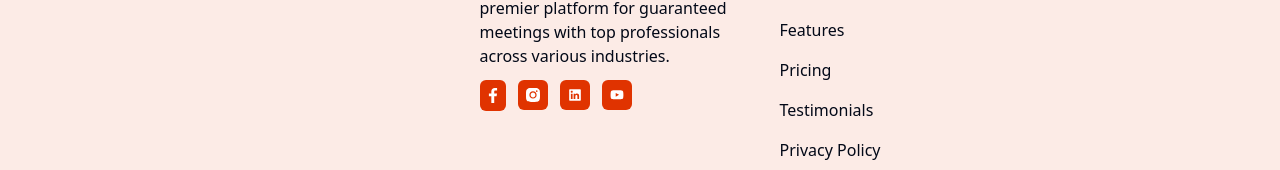
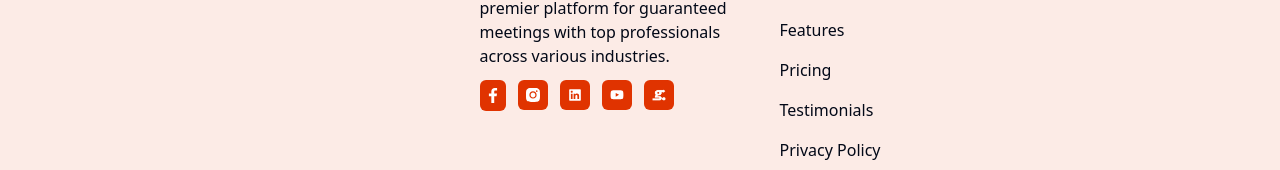
Before and after one commit to Phani385/goformeet_nextjs_frontend, a Next.js app: page /profile/1 in a window 1280 px wide. Shown: the part 1048-1218 px from the top of the page. Built offline with nearby package versions, Linux system fonts and the light colour scheme; no server answers.

Commit message:
Update earn with us

```diff
--- a/components/shared/EarnWithGoformeet.tsx
+++ b/components/shared/EarnWithGoformeet.tsx
@@ -25,7 +25,7 @@ const EarnWithGoformeet = () => {
         <Image
           src="/assets/images/earnWithUsLeftArt.svg"
           alt="Left Art"
-          className="w-full lg:w-[250px] xl:w-[400px] min-[1440px]:w-[400px] mx-auto mt-10 mb-20 lg:mt-0 lg:ml-"
+          className="w-full lg:w-[250px] xl:w-[400px] min-[1600px]:w-[90%] mx-auto mt-10 mb-20 lg:mt-0 lg:ml-"
           width={250}
           height={100}
         />
@@ -39,7 +39,7 @@ const EarnWithGoformeet = () => {
         <Image
           src="/assets/images/earnWithUsRightArt.svg"
           alt="Right Art"
-          className="w-full lg:w-[400px] xl:w-[500px] min-[1440px]:w-[550px] mx-auto lg:mt-6 xl:mt-20"
+          className="w-full lg:w-[400px] xl:w-[500px] min-[1600px]:w-[90%]  mx-auto lg:mt-6 xl:mt-20 min-[1600px]:mt-32"
           width={250}
           height={100}
         />
--- a/components/shared/EarnWithUsCard.tsx
+++ b/components/shared/EarnWithUsCard.tsx
@@ -8,7 +8,7 @@ const EarnWithUsCard = ({
   content: { title: string; icon: string; className: string };
 }) => {
   return (
-    <Card className={`bg-[#FCEBE6] lg:w-1/2 rounded-md mt-16 ${content.className}`}>
+    <Card className={`bg-[#FCEBE6] lg:w-1/2 lg:max-w-[300px] rounded-md mt-16 ${content.className}`}>
       <CardHeader className="items-center">
         <div className="p-7 w-[120px] flex justify-center bg-[#E033000D] rounded-full">
           <Image src={content.icon} alt="Card Icon" width={56} height={56} />
--- a/components/shared/Footer.tsx
+++ b/components/shared/Footer.tsx
@@ -70,6 +70,15 @@ const Footer = () => {
               height={30}
             />
           </Link>
+          <Link href="https://goformeet.co/profile/goformeet" target="_blank">
+            <Image
+              src="/assets/icons/goformeet.png"
+              alt="Youtube"
+              className="footer-social-link"
+              width={30}
+              height={30}
+            />
+          </Link>
         </div>
       </div>
       <ul>
--- a/components/shared/WhyChooseGoformeet.tsx
+++ b/components/shared/WhyChooseGoformeet.tsx
@@ -6,7 +6,7 @@ const WhyChooseGoformeet = () => {
   return (
     <div className="custom-container py-20 why-choose-us">
       <h2 className="text-3xl lg:text-4xl xl:text-5xl text-center mb-8 font-bold">
-        Why Choose <span className="text-[#E03300]"> #Goformeet? </span>
+        Why Choose <span className="text-[#E03300]"> Goformeet? </span>
       </h2>
       <div className="flex gap-10 flex-wrap px-3">
         {whyChooseGoformeet.map((content, index) => (
```
Also changed, not shown: public/assets/icons/Line Rounded/Arrow rigth.svg (added), public/assets/icons/goformeet.png (added).
